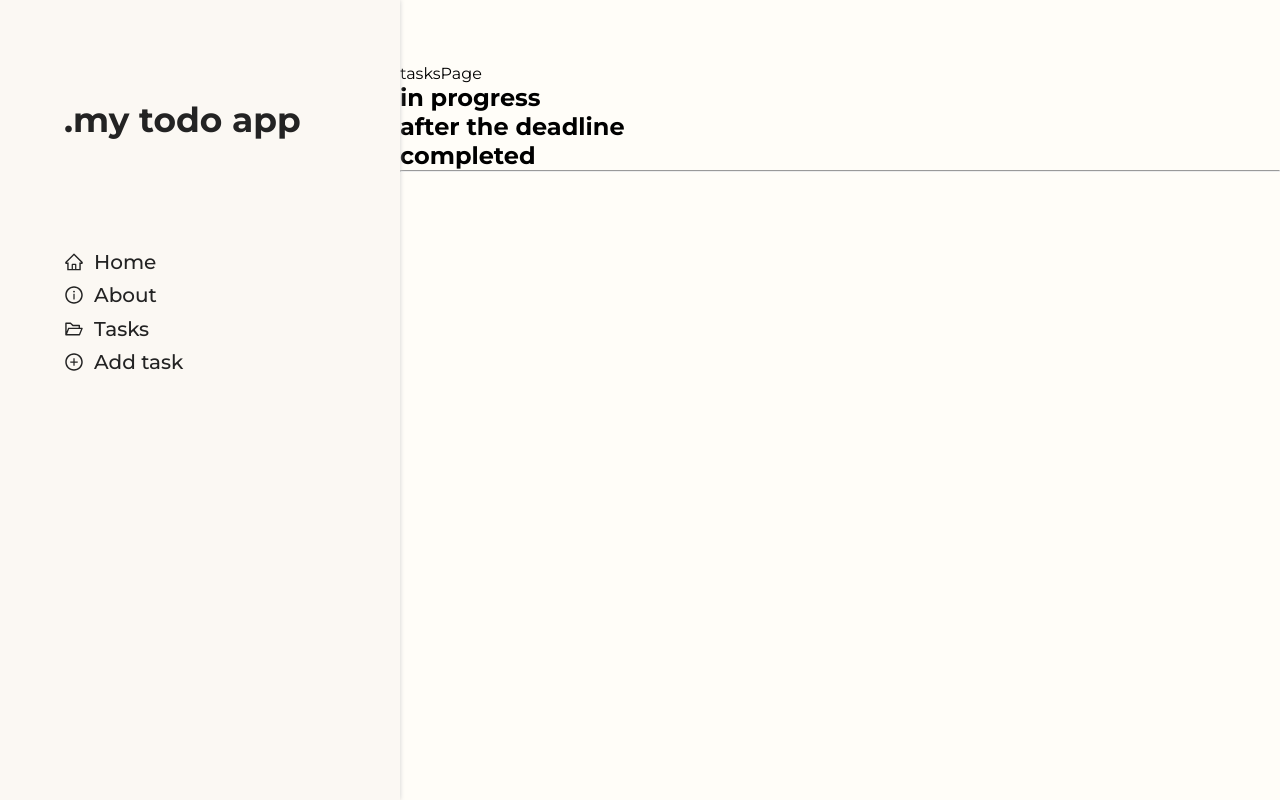
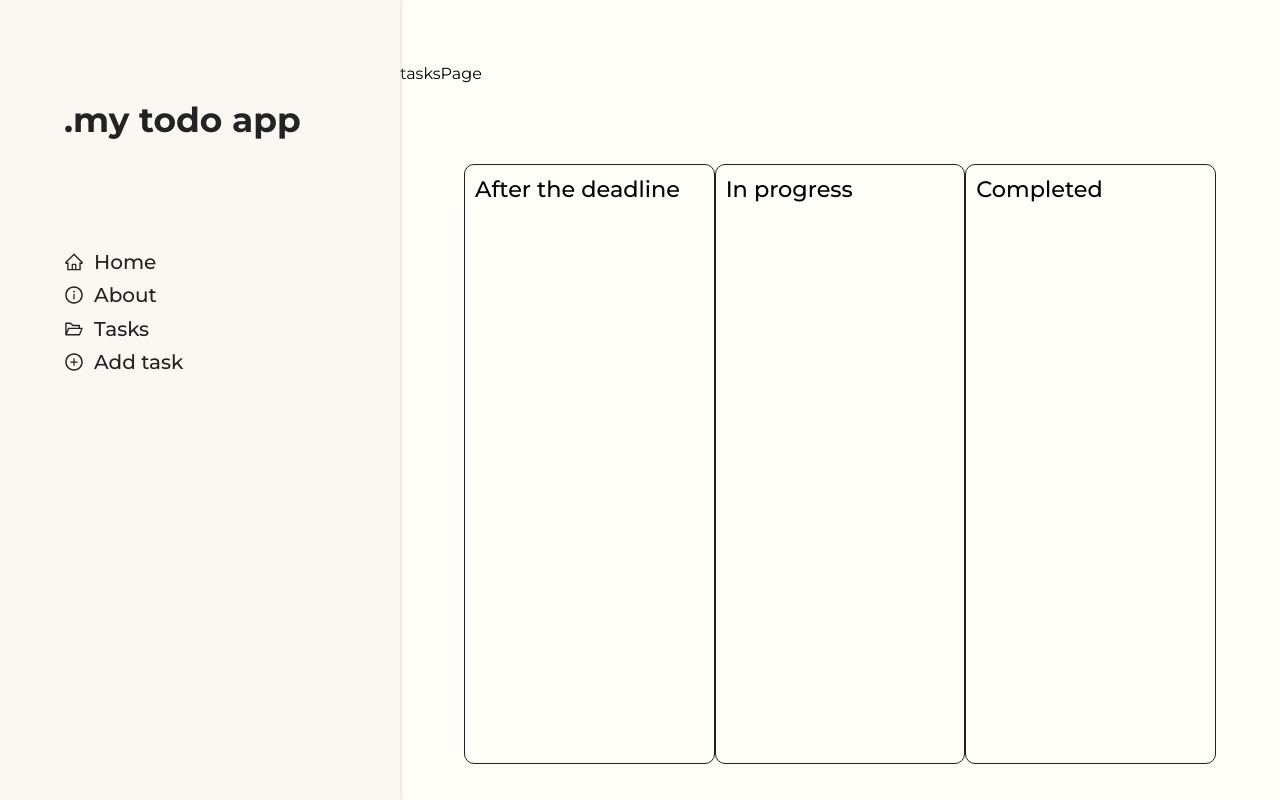
Before and after one commit to dkveil/my-todo-app-with-ts, a React (Create React App) app: page /tasks in a window 1280 px wide. Built offline with nearby package versions, Linux system fonts and the light colour scheme.

Commit message:
task status change function added

```diff
--- a/src/components/Header/index.tsx
+++ b/src/components/Header/index.tsx
@@ -10,13 +10,13 @@ const Header = () => {
     // const params = useParams()
 
     if(location.pathname === '/' || !location.pathname){
-        return <>homePage</>
+        return <H.Wrapper>homePage</H.Wrapper>
     }
     if(location.pathname === '/about'){
-        return <>aboutPage</>
+        return <H.Wrapper>aboutPage</H.Wrapper>
     }
     if(location.pathname === '/tasks'){
-        return <>tasksPage</>
+        return <H.Wrapper>tasksPage</H.Wrapper>
     }
 
     if(location.pathname === '/add-task'){
--- a/src/components/TaskCart/TaskCart.styles.ts
+++ b/src/components/TaskCart/TaskCart.styles.ts
@@ -2,5 +2,16 @@ import styled from "styled-components";
 
 export const Wrapper = styled.div`
     background-color: cyan;
-    height: 120px;
+    border-radius: 10px;
+    border: 1px solid ${({theme}) => theme.color.font};
+    padding: 10px;
 `
+
+export const Title = styled.div`
+    display: flex;
+    justify-content: space-between;
+`
+
+export const Content = styled.div`
+    height: 100px;
+`
--- a/src/components/TaskCart/index.tsx
+++ b/src/components/TaskCart/index.tsx
@@ -1,15 +1,41 @@
 import React from "react";
 import * as Cart from './TaskCart.styles'
+import { useTasksContext } from './../../context/TasksContext';
 
 type TaskCartProps = {
+    id: string;
     title: string;
+    category: string;
+    note: string;
+    createAt: string;
+    deadline?: string;
+    favorite: boolean;
+    completed: boolean;
 }
-const TaskCart = ({title}: TaskCartProps) => {
+
+const TaskCart = ({id, title, category, note, createAt, deadline, favorite, completed}: TaskCartProps) => {
+
+    const { changeStatusTask } = useTasksContext()
+
     return (
         <Cart.Wrapper>
-            {title}
+            <Cart.Title>
+                <span>
+                    {completed ? "done" : null}
+                    {title}
+                </span>
+                <span>
+                    edit
+                </span>
+            </Cart.Title>
+            <Cart.Content>
+
+            </Cart.Content>
+            <div onClick={() => changeStatusTask(id)}>
+                click to complete
+            </div>
         </Cart.Wrapper>
     )
 }
 
-export default TaskCart
+export default TaskCart;
--- /dev/null
+++ b/src/containers/tasksPage.styles.ts
@@ -0,0 +1,34 @@
+import styled from "styled-components";
+
+export const TaskPageWrapper = styled.section`
+`
+
+export const TaskPageContent = styled.div`
+    display: flex;
+    width: 100%;
+    flex-direction: column;
+
+    ${({theme}) => theme.mq.desktop}{
+        flex-direction: row;
+        height: 75vh;
+    }
+`
+
+export const TasksWrapper = styled.div`
+    width: 100%;
+    border: 1px solid ${({theme}) => theme.color.font};
+    border-radius: 10px;
+    padding: 10px;
+    flex-grow: 1;
+
+    h2{
+        font-size: 1.4rem;
+        font-weight: 500;
+        font-family: ${({theme}) => theme.font.family.primary};
+        margin-bottom: 20px;
+    }
+
+    ${({theme}) => theme.mq.desktop}{
+        width: 33%;
+    }
+`
--- a/src/context/TasksContext.tsx
+++ b/src/context/TasksContext.tsx
@@ -23,6 +23,7 @@ type TasksContextTypes = {
     AddTask: (task: taskProps) => void;
     addingStatusSuccess: boolean;
     setSuccessStatus: () => void;
+    changeStatusTask: (id: string) => void;
 };
 
 const TasksContext = React.createContext({} as TasksContextTypes)
@@ -31,7 +32,7 @@ type taskState = taskProps[]
 
 type taskAction = {
     type: string;
-    task: taskProps
+    task: taskProps;
 }
 
 const taskReducer = (state: taskState, action: taskAction) => {
@@ -48,6 +49,15 @@ const taskReducer = (state: taskState, action: taskAction) => {
                     return task
                 }
             });
+        case 'CHANGE_STATUS':
+            return state.map(task => {
+                if(action.task.id === task.id){
+                    return {...task, completed: !task.completed}
+                } else {
+                    return task
+                }
+
+            })
         default:
             return state;
     }
@@ -72,13 +82,22 @@ const TasksContextProvider = ({ children }: TasksContextProviderProps) => {
         }
     }, [location.pathname])
 
-
-
     const AddTask = (task: taskProps) => {
         dispatch({
             type: "ADD",
             task
         });
+    }
+
+    const changeStatusTask = (id: string) => {
+        const task = tasks.find(item => item.id === id)
+
+        if(task){
+            dispatch({
+                type: "CHANGE_STATUS",
+                task
+            });
+        }
     }
 
     return (
@@ -89,6 +108,7 @@ const TasksContextProvider = ({ children }: TasksContextProviderProps) => {
                 AddTask,
                 addingStatusSuccess,
                 setSuccessStatus,
+                changeStatusTask
             }}
         >
             {children}
--- a/src/pages/TasksPage.tsx
+++ b/src/pages/TasksPage.tsx
@@ -1,5 +1,7 @@
 import { useTasksContext } from "../context/TasksContext";
 import TaskCart from '../components/TaskCart'
+import { Container } from "../containers/container";
+import { TaskPageWrapper, TaskPageContent, TasksWrapper } from "../containers/tasksPage.styles";
 
 const TasksPage = () => {
 
@@ -23,30 +25,57 @@ const TasksPage = () => {
     })
 
     return (
-        <>
-            <div>
-
-            </div>
-            <div>
-                <h2>in progress</h2>
-                {inProgressTasks.map(item => (
+        <TaskPageWrapper>
+            <Container>
+                <TaskPageContent>
+                    <TasksWrapper>
+                        <h2>After the deadline</h2>
+                        {afterDeadlineTasks.map((item) => (
                             <TaskCart
+                                id={item.id}
                                 title={item.title}
+                                category={item.category}
+                                note={item.note}
+                                createAt={item.createdAt}
+                                deadline={item.deadline}
+                                favorite={item.favorite}
+                                completed={item.completed}
                             />
                         ))}
-            </div>
-            <div>
-                <h2>after the deadline</h2>
-                {afterDeadlineTasks.map(item => (
+                    </TasksWrapper>
+                    <TasksWrapper>
+                        <h2>In progress</h2>
+                        {inProgressTasks.map((item) => (
                             <TaskCart
+                                id={item.id}
                                 title={item.title}
+                                category={item.category}
+                                note={item.note}
+                                createAt={item.createdAt}
+                                deadline={item.deadline}
+                                favorite={item.favorite}
+                                completed={item.completed}
                             />
                         ))}
-            </div>
-
-            <h2>completed</h2>
-            <hr/>
-        </>
+                    </TasksWrapper>
+                    <TasksWrapper>
+                        <h2>Completed</h2>
+                        {completedTasks.map((item) => (
+                            <TaskCart
+                                id={item.id}
+                                title={item.title}
+                                category={item.category}
+                                note={item.note}
+                                createAt={item.createdAt}
+                                deadline={item.deadline}
+                                favorite={item.favorite}
+                                completed={item.completed}
+                            />
+                        ))}
+                    </TasksWrapper>
+                </TaskPageContent>
+            </Container>
+        </TaskPageWrapper>
     );
 }
 
```
Lines whose indentation alone changed are shown as unchanged.
